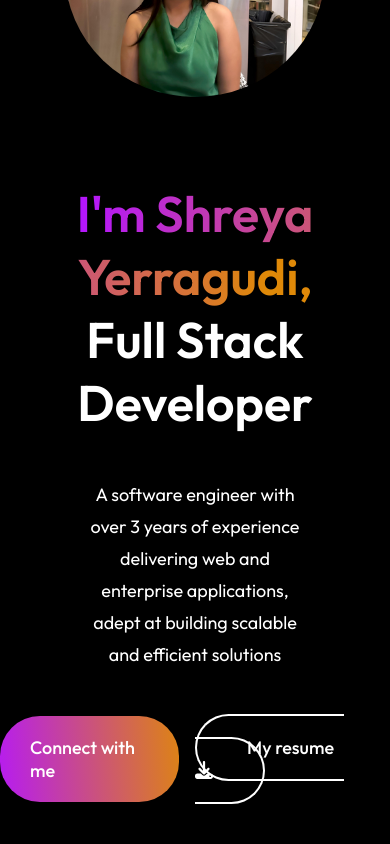
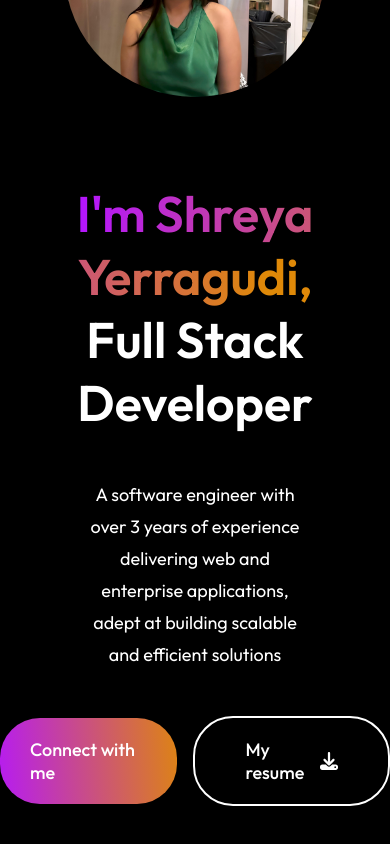
Before and after one commit to shreyareddy6/react-portfolio, a React (Vite) app: page / in a window 390 px wide. Shown: the part 383-1227 px from the top of the page. Built offline with nearby package versions, Linux system fonts and the light colour scheme.

Commit message:
adjusted resume button on small screen

```diff
--- a/src/Components/Hero/Hero.css
+++ b/src/Components/Hero/Hero.css
@@ -48,6 +48,9 @@
   border-radius: 50px;
   background: linear-gradient(264deg, #df8908 -5.09%, #b415ff 106.28%);
   cursor: pointer;
+  display: flex;
+  align-items: center;
+  gap: 10px;
 }
 
 .hero-connect a {
@@ -57,11 +60,14 @@
 
 .resume-button {
   color: white;
-  padding: 25px 75px;
+  padding: 25px 50px;
   border-radius: 50px;
   border: 2px solid #fff;
   cursor: pointer;
   text-decoration: none;
+  display: flex;
+  align-items: center;
+  gap: 5px;
 }
 
 .hero-connect:hover {
```
